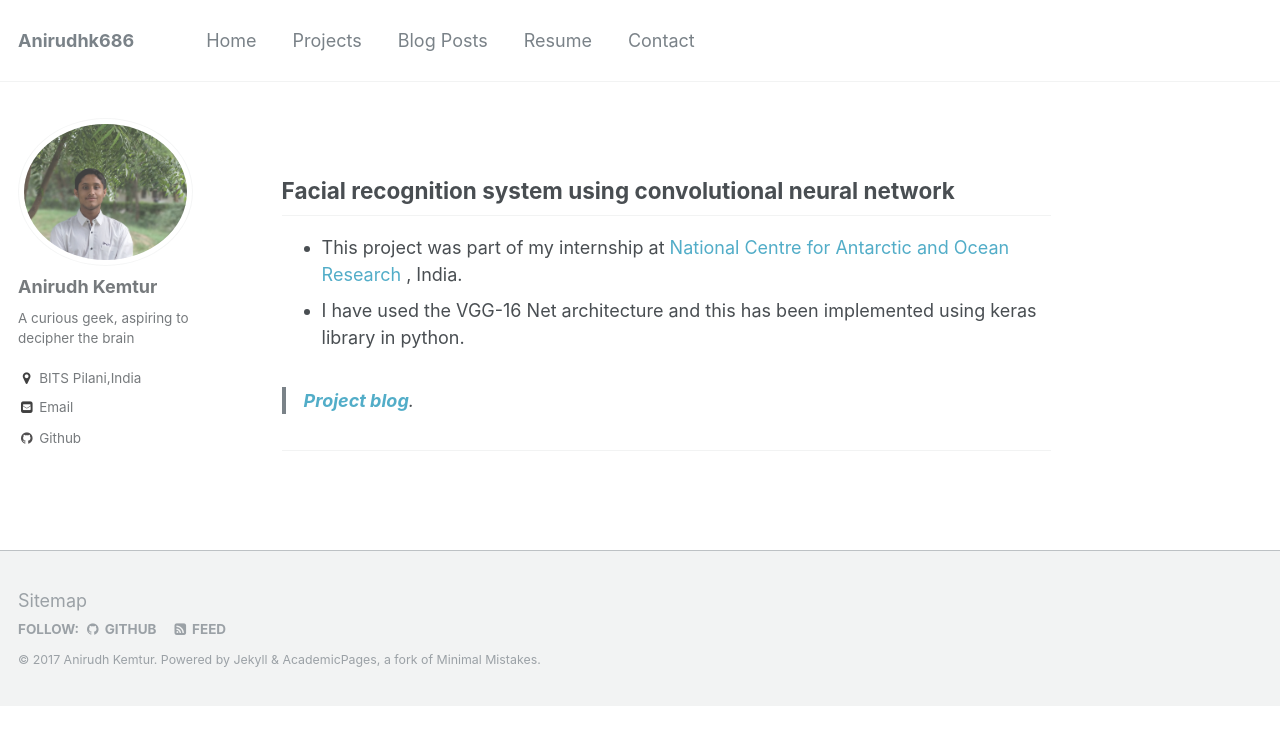
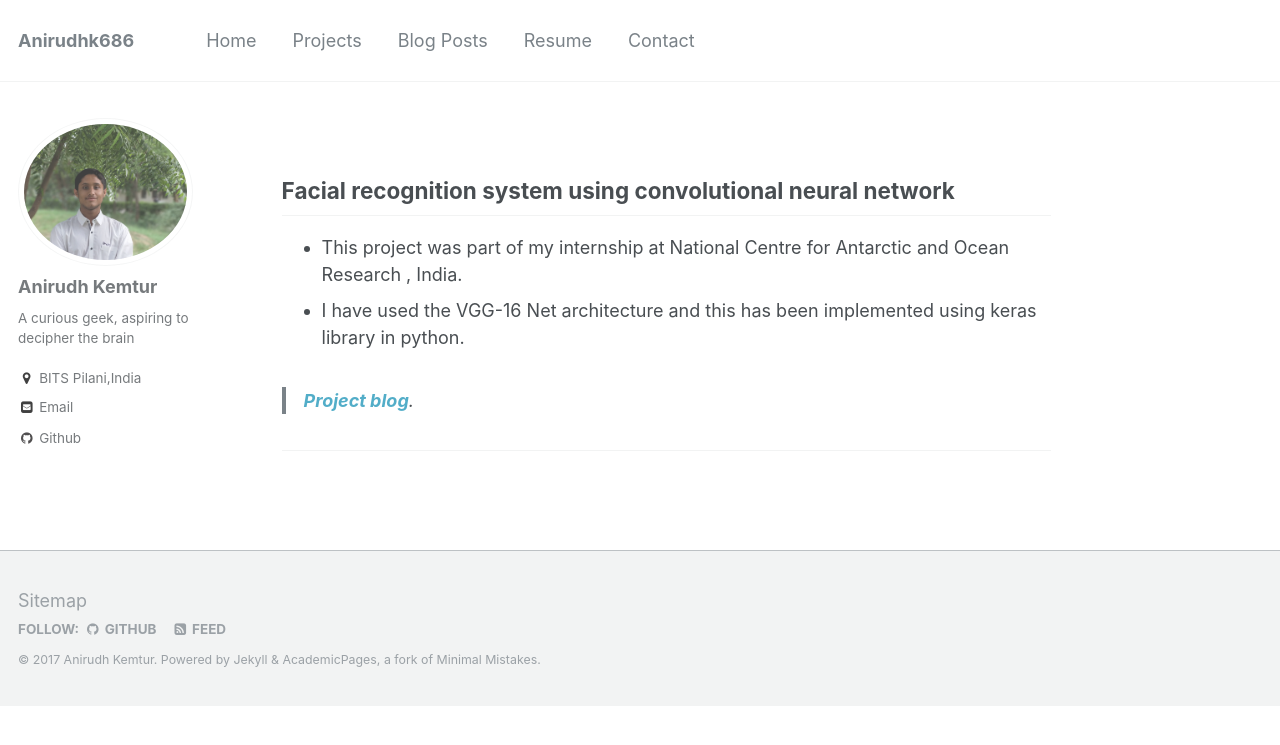
Before and after one commit to anirudhk686/anirudhk686.github.io, a Jekyll site: the page built from _pages/blog_posts.md, in a window 1280 px wide. Shown: the top 745 px of the page. Built offline with Jekyll 4.4.1, drawn with Linux system fonts in a browser that asks for light colours; part of the change alters nothing that is shown.

```diff
--- a/_pages/blog_posts.md
+++ b/_pages/blog_posts.md
@@ -7,7 +7,7 @@ redirect_from:
 ---
 ## Facial recognition system using convolutional neural network
 
-* This project was part of my internship at [National Centre for Antarctic and Ocean Research](http://www.ncaor.gov.in/) , India.
+* This project was part of my internship at National Centre for Antarctic and Ocean Research , India.
 * I have used the VGG-16 Net architecture and this has been implemented using keras library in python.
 
 > [**_Project blog_**](https://anirudhk686.github.io/facial_recognition/).
```
